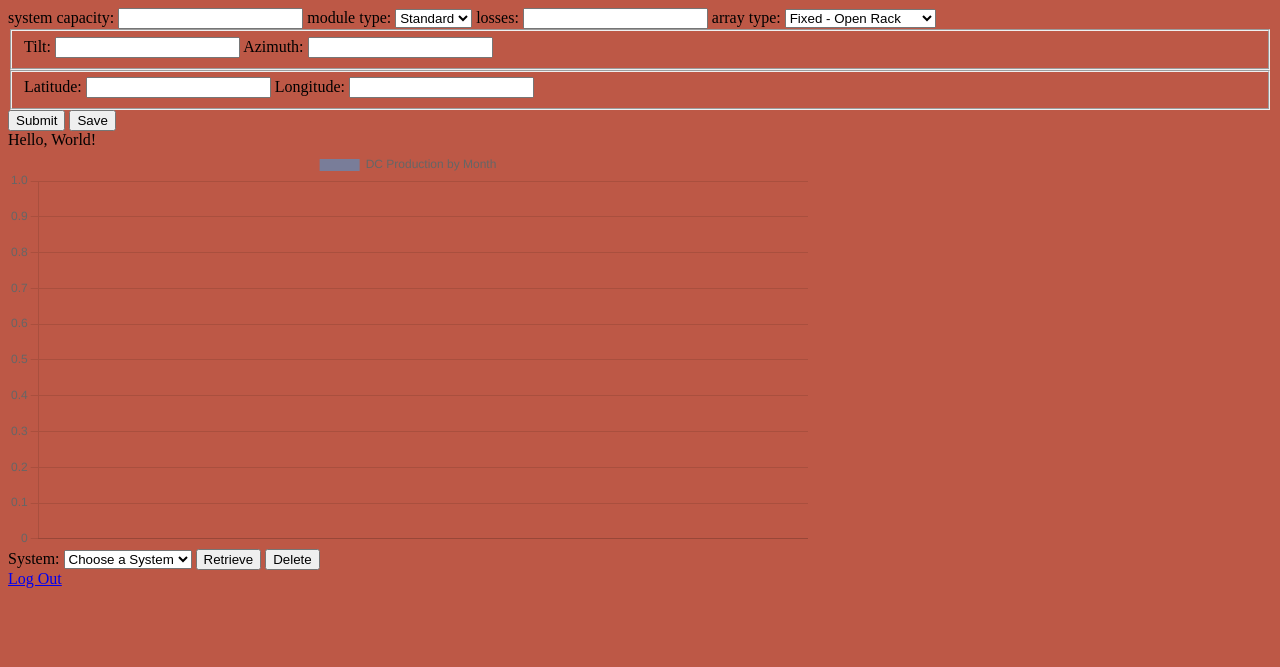
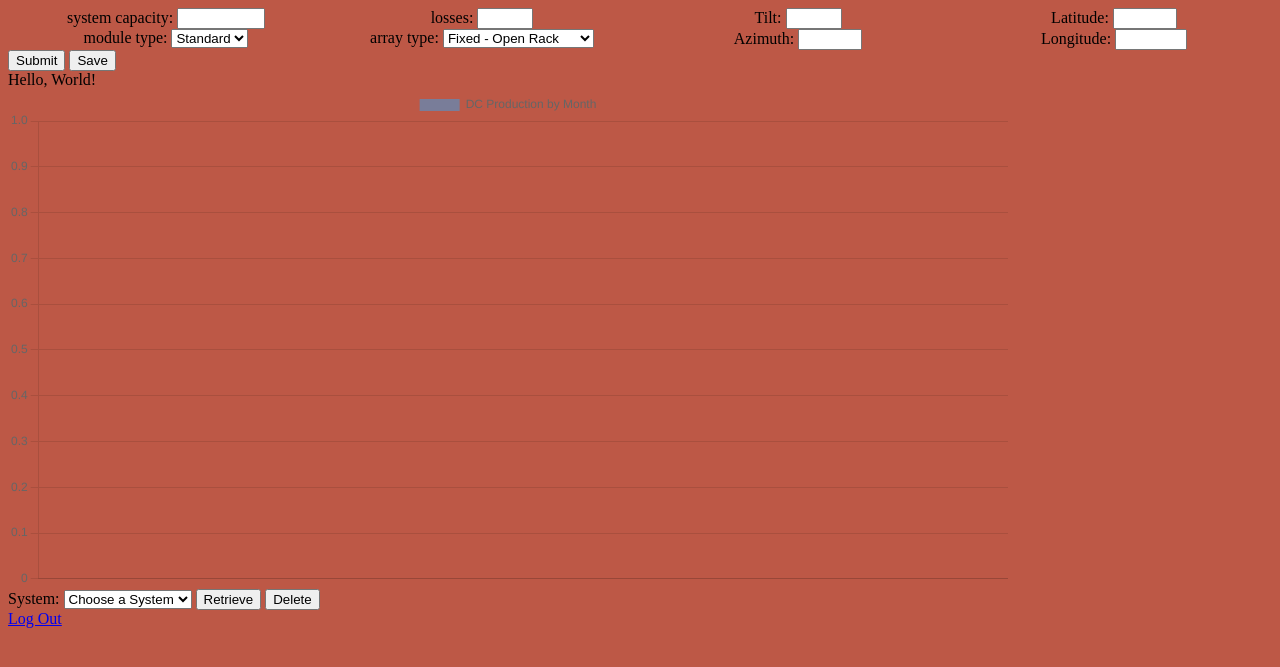
Before and after one commit to scottlynn1/Solar_energy_dashboard, a Django app: page /dashboard/ in a window 1280 px wide. Shown: the top 667 px of the page. Run offline with Django 5.2, Linux system fonts and the light colour scheme; the visitor is signed in with stand-in values (Sample User, id 1); data that the repository does not hold is empty.

Commit message:
add client side validation on main form and style/formatting on main form

```diff
--- a/assets/scripts/index.js
+++ b/assets/scripts/index.js
@@ -7,7 +7,6 @@ const save = document.getElementById('save');
 const deleteconfig = document.getElementById('deleteconfig');
 const csrftoken = document.querySelector('[name=csrfmiddlewaretoken]').value;
 const retrieve = document.getElementById('retrieve');
-
 
 function addData(chart, data) {
   data.forEach(row => {
@@ -108,7 +107,6 @@ retrieve.addEventListener('submit', (e) => {
       "X-Requested-With": "XMLHttpRequest",
     }
   }).then(response => response.json()).then(returndata => {
-    console.log(returndata);
     const output = [
       { month: 'jan', kWh: returndata.output.dc_monthly[0] },
       { month: 'feb', kWh: returndata.output.dc_monthly[1] },
@@ -142,7 +140,6 @@ deleteconfig.addEventListener('click', (e) => {
       'X-CSRFtoken': csrftoken,
     }
   }).then(response => response.json()).then(response => {
-    console.log(response.response);
     for (var i=0; i<system_name.length; i++) {
       if (system_name.options[i].value == system_name.value)
           system_name.remove(i);
--- a/dashboard_app/static/dashboard_app/styles.css
+++ b/dashboard_app/static/dashboard_app/styles.css
@@ -2,10 +2,22 @@ body {
   background-color: rgb(189, 88, 70);
 }
 
-h1 {
-  color: darkgreen;
+.barchart {
+  width: 1000px;
 }
 
-#data {
-  overflow-wrap: break-word;
+.main_cont {
+  display: flex;
+  flex-direction: row
 }
+
+.sub_cont {
+  display: flex;
+  flex: 1;
+  flex-direction: column;
+  align-items: center;
+}
+
+.sub_cont div {
+  text-align: center;
+}
--- a/dashboard_app/templates/dashboard_app/dashboard.html
+++ b/dashboard_app/templates/dashboard_app/dashboard.html
@@ -4,43 +4,65 @@
 {% csrf_token %}
 
 <form id="form">
+  <div class="main_cont">
+    <div class="sub_cont">
+      <div>
         <label for="system_capacity">system capacity: </label>
-  <input type="number" id="system_capacity" name="system_capacity">
+        <input type="number" min="0" max="500000" step="50" id="system_capacity" name="system_capacity">
+      </div>
+      <div>
         <label for="module_type">module type: </label>
         <select name="module_type" id="module_type">
           <option value="0">Standard</option>
           <option value="1">Premium</option>
           <option value="2">Thin Film</option>
         </select>
+      </div>
+    </div>
+    <div class="sub_cont">
+      <div>
         <label for="losses">losses: </label>
-  <input type="number" id="losses" name="losses">
+        <input type="number" min="-5" max='95' id="losses" name="losses">
+      </div>
+      <div>
         <label for="array_type">array type: </label>
         <select name="array_type" id="array_type">
           <option value="0">Fixed - Open Rack</option>
-    <option value="1">Fized - Roof Mounted</option>
+          <option value="1">Fixed - Roof Mounted</option>
           <option value="2">1-Axis</option>
           <option value="3">1-Axis Backtracking</option>
           <option value="4">2-Axis</option>
         </select>
-  <fieldset>
+      </div>
+    </div>
+    <div class="sub_cont">
+      <div>
         <label for="tilt">Tilt: </label>
-    <input type="number" id="tilt" name="tilt">
+        <input type="number" min="0" max="90" id="tilt" name="tilt">
+      </div>
+      <div>
         <label for="azimuth">Azimuth: </label>
-    <input type="number" id="azimuth" name="azimuth">
-  </fieldset>
-  <fieldset>
+        <input type="number" min="0" max="359" id="azimuth" name="azimuth">
+      </div>
+    </div>
+    <div class="sub_cont">
+      <div>
         <label for="lat">Latitude: </label>
-    <input type="number" id="lat" name="lat">
+        <input type="number" min="-90" max="90" id="lat" name="lat">
+      </div>
+      <div>
         <label for="lon">Longitude:</label>
-    <input type="number" id="lon" name="lon">
-  </fieldset>
+        <input type="number" min="-180" max="180" id="lon" name="lon">
+      </div>
+    </div>
+  </div>
   <button type="submit">Submit</button>
   <button type="button" id="save">Save</button>
 </form>
 
 <div id="data">Hello, World!</div>
 
-<div style="width: 800px;"><canvas id="acquisitions"></canvas></div>
+<div class="barchart"><canvas id="acquisitions"></canvas></div>
 
 <div>
   <form id="retrieve">
```
Also changed, not shown: dashboard_app/static/dashboard_app/bundle.js. Lines whose indentation alone changed are shown as unchanged.
